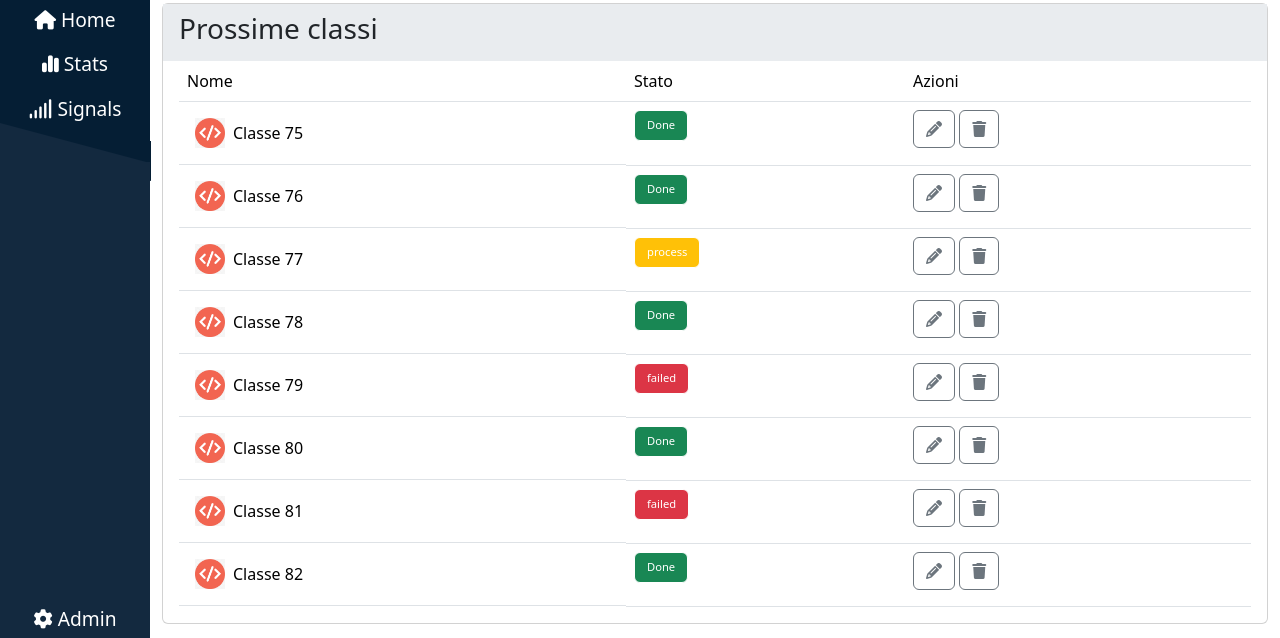
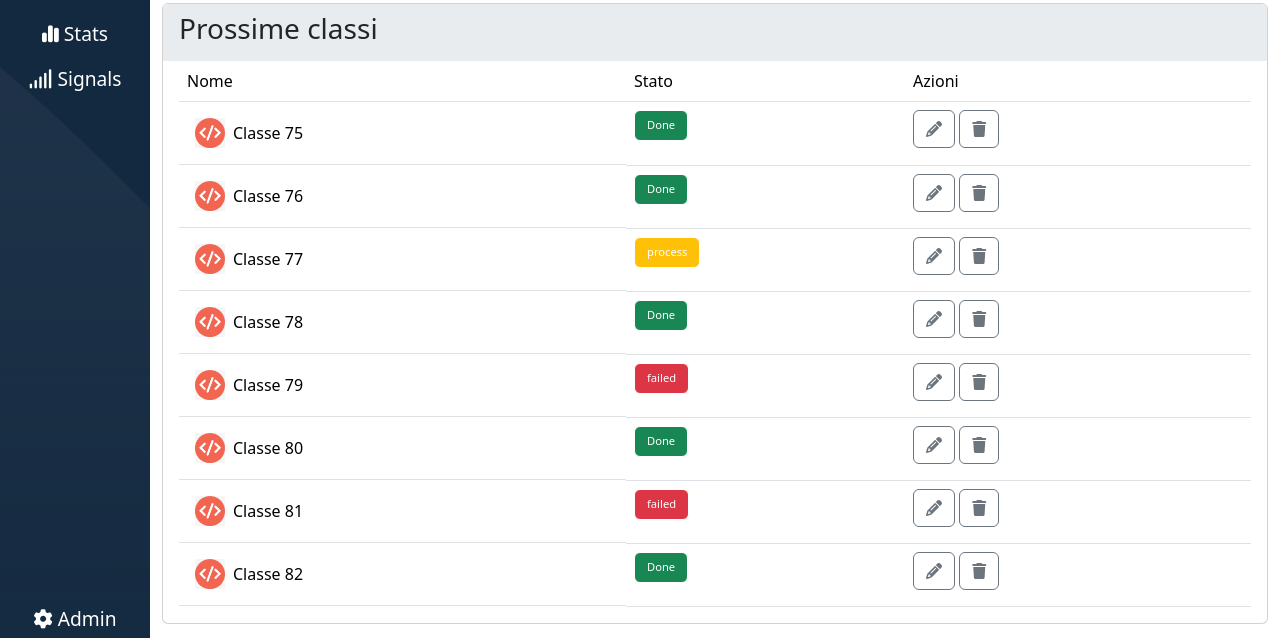
Before and after one commit to AlbertoCavans/html-css-bootstrap-dashboard, a plain HTML site: page index.html in a window 1280 px wide. Shown: the part 138-776 px from the top of the page. Drawn offline with nearby package versions, Linux system fonts and the light colour scheme.

Commit message:
Style fix - side bar fix

```diff
--- a/css/style.css
+++ b/css/style.css
@@ -99,8 +99,10 @@ a {
 
 #main-sidebar {
   width: 70px;
-  height: calc(100vh - 90px);
+  height: calc(100vh - 70px);
   top: 70px;
+  background-image: url(/img/sidebar-bg.png);
+  background-color: rgb(19 41 63);
 }
 
 #main-sidebar a:hover {
@@ -111,37 +113,19 @@ a {
   margin-bottom: 20px;
   position: relative;
   width: 70px;
-  height: 190px;
-  background-color: rgb(5 30 52);
+  height: 150px;
   color: white;
   font-size: 1.3rem;
   padding-bottom: 10px;
-}
-
-.upper-main-sidebar::after {
-  content: "";
-  position: absolute;
-  bottom: -39px;
-  border-bottom: 40px solid transparent;
-  border-right: 71px solid rgb(5 30 52);
 }
 
 .bottom-main-sidebar {
   margin-top: 20px;
   position: relative;
   width: 70px;
-  height: calc(100% - 190px);
-  background-color: rgb(19 41 63);
+  height: calc(100% - 170px);
   color: white;
   font-size: 1.3rem;
-}
-
-.bottom-main-sidebar::after {
-  border-left: 70px solid rgb(19 41 63);
-  content: "";
-  position: absolute;
-  top: -39px;
-  border-top: 40px solid transparent;
 }
 
 /* * LARGEST CONTAINER */
@@ -207,12 +191,12 @@ a {
 
   #main-sidebar {
     width: 50px;
-    height: calc(100vh - 90px);
+    height: calc(100vh - 70px);
   }
 
   .upper-main-sidebar {
     width: 50px;
-    height: 160px;
+    height: 140px;
     font-size: 1rem;
     padding-bottom: 10px;
   }
@@ -251,7 +235,7 @@ a {
 
   .upper-main-sidebar {
     width: 150px;
-    height: 190px;
+    height: 160px;
     font-size: 1.2rem;
     padding-bottom: 10px;
   }
@@ -262,7 +246,7 @@ a {
 
   .bottom-main-sidebar {
     width: 150px;
-    height: calc(100% - 210px);
+    height: calc(100% - 180px);
     font-size: 1.2rem;
   }
 
```
